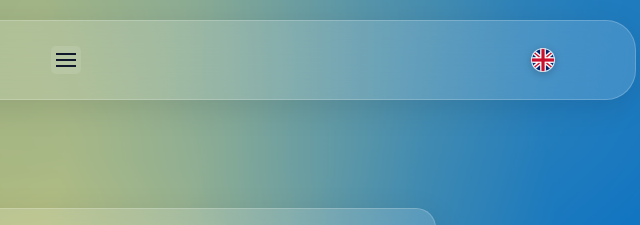
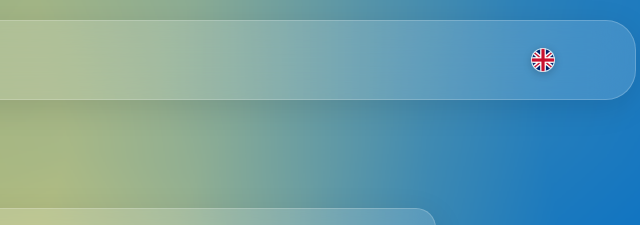
Before and after one commit to DD-Gossen/DD-Gossen, a plain HTML site: page agb.html in a window 1280 px wide. Shown: the top 225 px of the page, 604-1244 px from the left. Drawn offline with nearby package versions, Linux system fonts and the light colour scheme; a web font is replaced by a local one.

Commit message:
Final push: ensure all burger menu removals on legal pages are live

```diff
--- a/agb.html
+++ b/agb.html
@@ -29,11 +29,6 @@
                 <ul class="nav-list">
                 </ul>
             </nav>
-                <div class="mobile-menu-toggle">
-                    <span></span>
-                    <span></span>
-                    <span></span>
-                </div>
                 <div class="language-container">
                     <a href="/en/terms" class="language-flag flag-uk" title="Switch to English"></a>
                 </div>
--- a/script.js
+++ b/script.js
@@ -284,7 +284,9 @@ document.addEventListener('DOMContentLoaded', function() {
 // Burger-Menü auf Legal-Pages (deutsch & englisch) ausblenden
 window.addEventListener('DOMContentLoaded', function() {
     if (document.querySelector('.legal-page')) {
-        var burger = document.querySelector('.mobile-menu-toggle');
-        if (burger) burger.style.display = 'none';
+        var burgers = document.querySelectorAll('.mobile-menu-toggle');
+        burgers.forEach(function(burger) {
+            burger.style.display = 'none';
+        });
     }
 });
--- a/styles.css
+++ b/styles.css
@@ -1473,14 +1473,13 @@ html {
         }
 }
 
-/* Burger-Menü nur auf Legal-Pages ausblenden */
-.legal-page ~ .mobile-menu-toggle,
-.legal-content ~ .mobile-menu-toggle,
-header .mobile-menu-toggle {
+/* Burger-Menü nur auf Legal-Pages (deutsch & englisch) ausblenden */
+.legal-page header .mobile-menu-toggle,
+.legal-page ~ .page-wrapper header .mobile-menu-toggle {
     display: none !important;
 }
 
-/* Korrigiere: Auf der Main Page soll das Burger-Menü sichtbar bleiben */
+/* Auf allen anderen Seiten anzeigen */
 body:not(.legal-page) header .mobile-menu-toggle {
     display: flex !important;
 }
```
Also changed, not shown: datenschutz.html (+0 -5 lines), impressum.html (+0 -5 lines).
